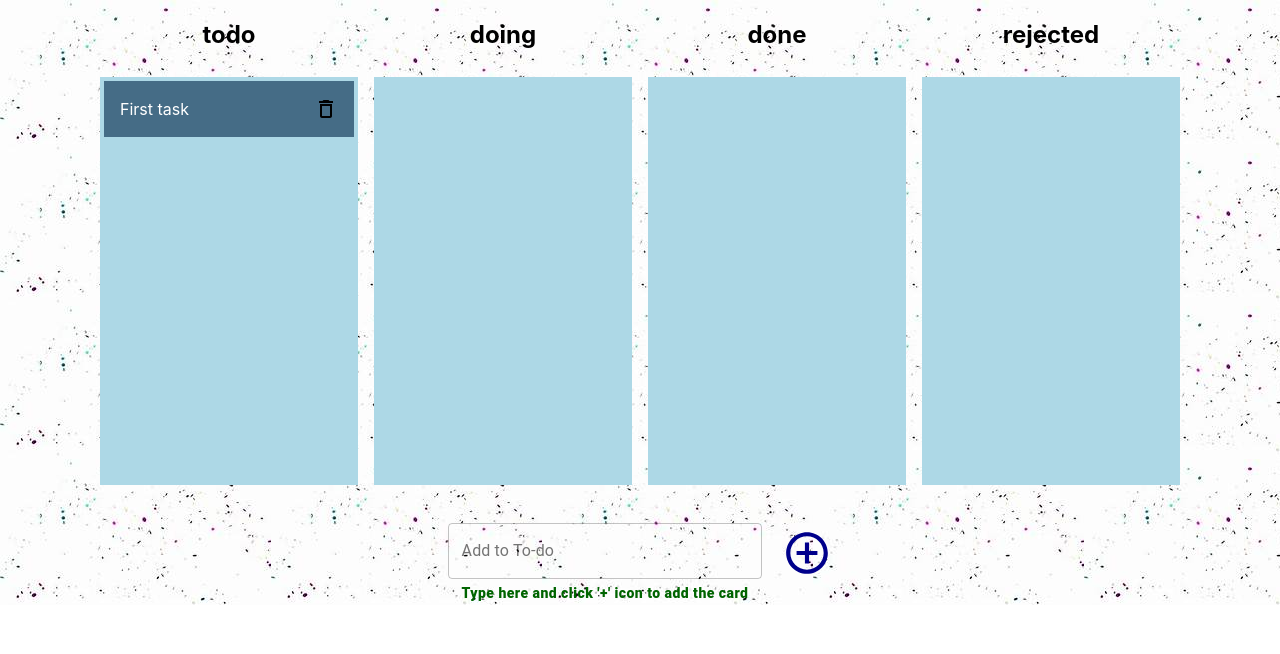
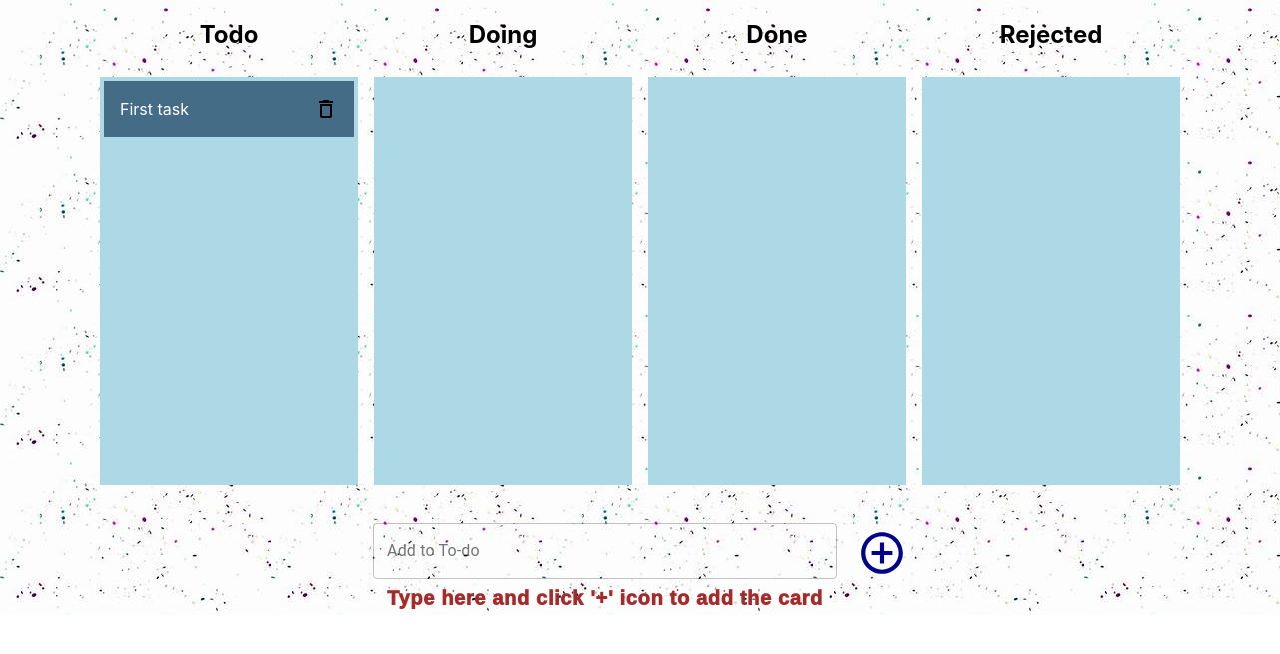
Before and after one commit to Prakrithi-Shetty/DragAndDrop, a React (Create React App) app: page / in a window 1280 px wide. Shown: the top 654 px of the page. Built offline with nearby package versions, Linux system fonts and the light colour scheme; what uuidv4 would draw is missing.

Commit message:
third commit

```diff
--- a/src/Components/Cards/CardAdd.js
+++ b/src/Components/Cards/CardAdd.js
@@ -8,9 +8,10 @@ import "./Card.css";
 
 const useStyles = makeStyles(theme => ({
     helperTextError: {
-        color: "darkGreen",
-        fontSize: 14,
-        fontWeight: "800"
+        color: "brown",
+        fontSize: 20,
+        fontWeight: "1000",
+        fontFamily: ["Josefin Sans", "sans-serif"].join(","),
     },
     icon:{
         color:"darkBlue ",
--- a/src/Components/Columns/Columns.js
+++ b/src/Components/Columns/Columns.js
@@ -118,7 +118,7 @@ function Dnd(props) {
                                     alignItems: "center"
                                 }}
                                     key={columnId}>
-                                    <h2>{column.name}</h2>
+                                    <h2 style={{textTransform:"capitalize",color:"black"}}>{column.name}</h2>
                                     <div
                                         style={{
                                         margin: 8
```
